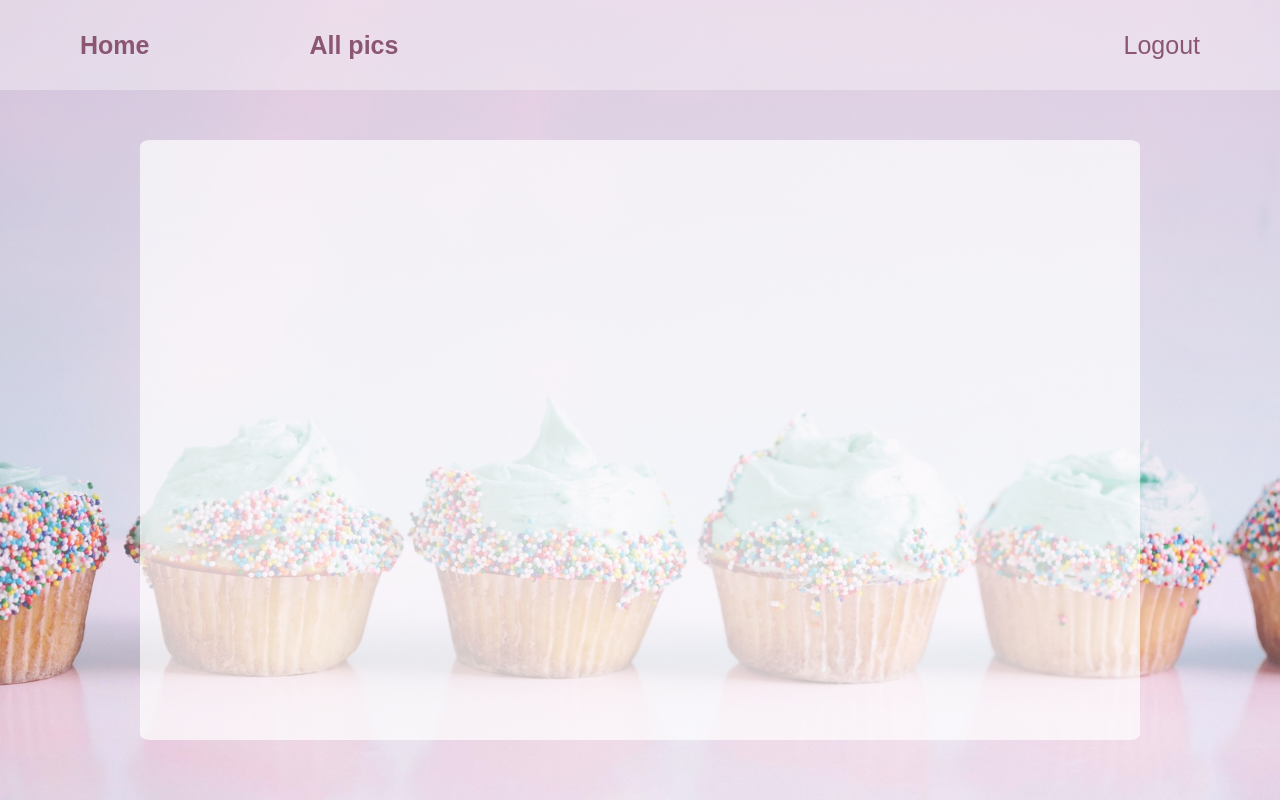
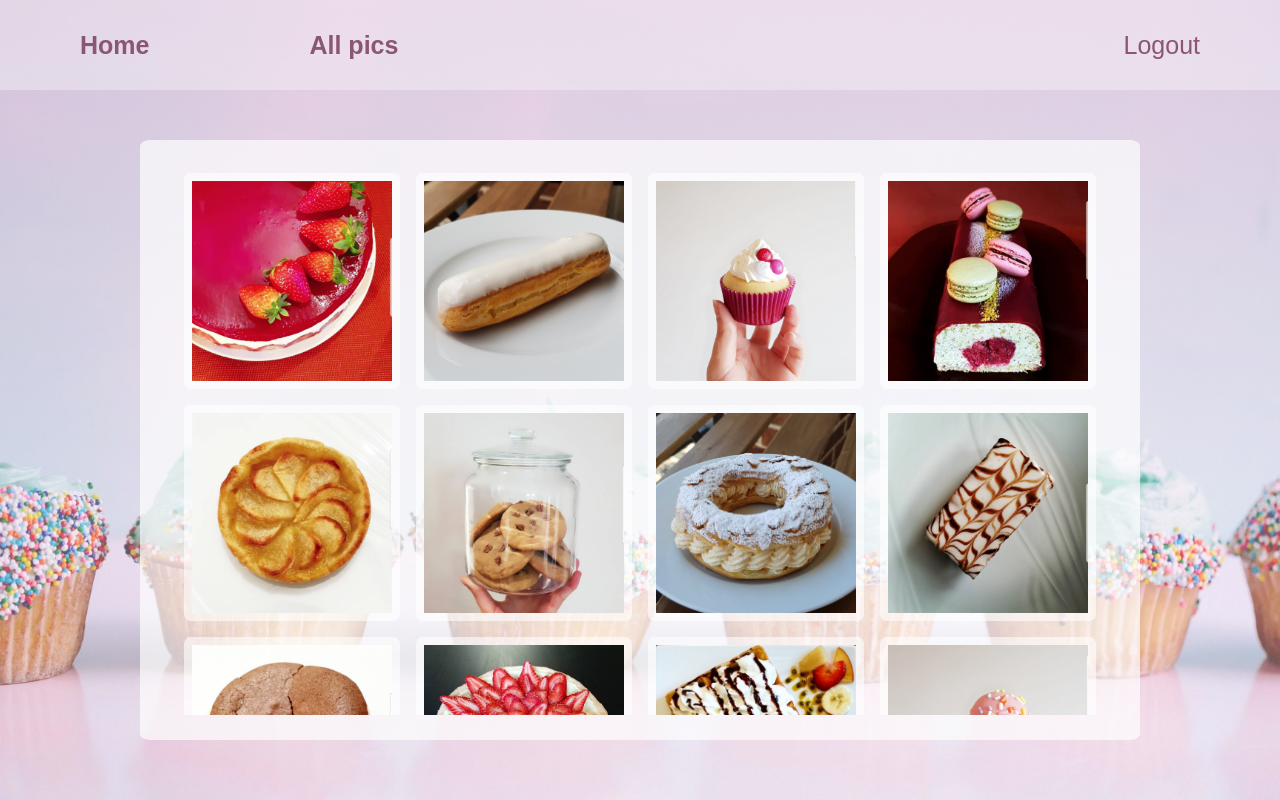
Before and after one commit to MilneS/miamyum, a React (Create React App) app: page /all in a window 1280 px wide. Built offline with nearby package versions, Linux system fonts and the light colour scheme; sample sign-in values are in the browser's storage.

Commit message:
all foodData cards

```diff
--- a/src/pages/All.js
+++ b/src/pages/All.js
@@ -7,7 +7,16 @@ const All = () => {
     <div className={classes.container}>
       <div className={classes.card}>
         <div className={classes.cardsContainer}>
-
+          {foodData.map((item, index) => {
+            return (
+              <AllCard
+                key={index}
+                title={item.title}
+                link={item.img}
+                description={item.description}
+              />
+            );
+          })}
         </div>
       </div>
     </div>
```
